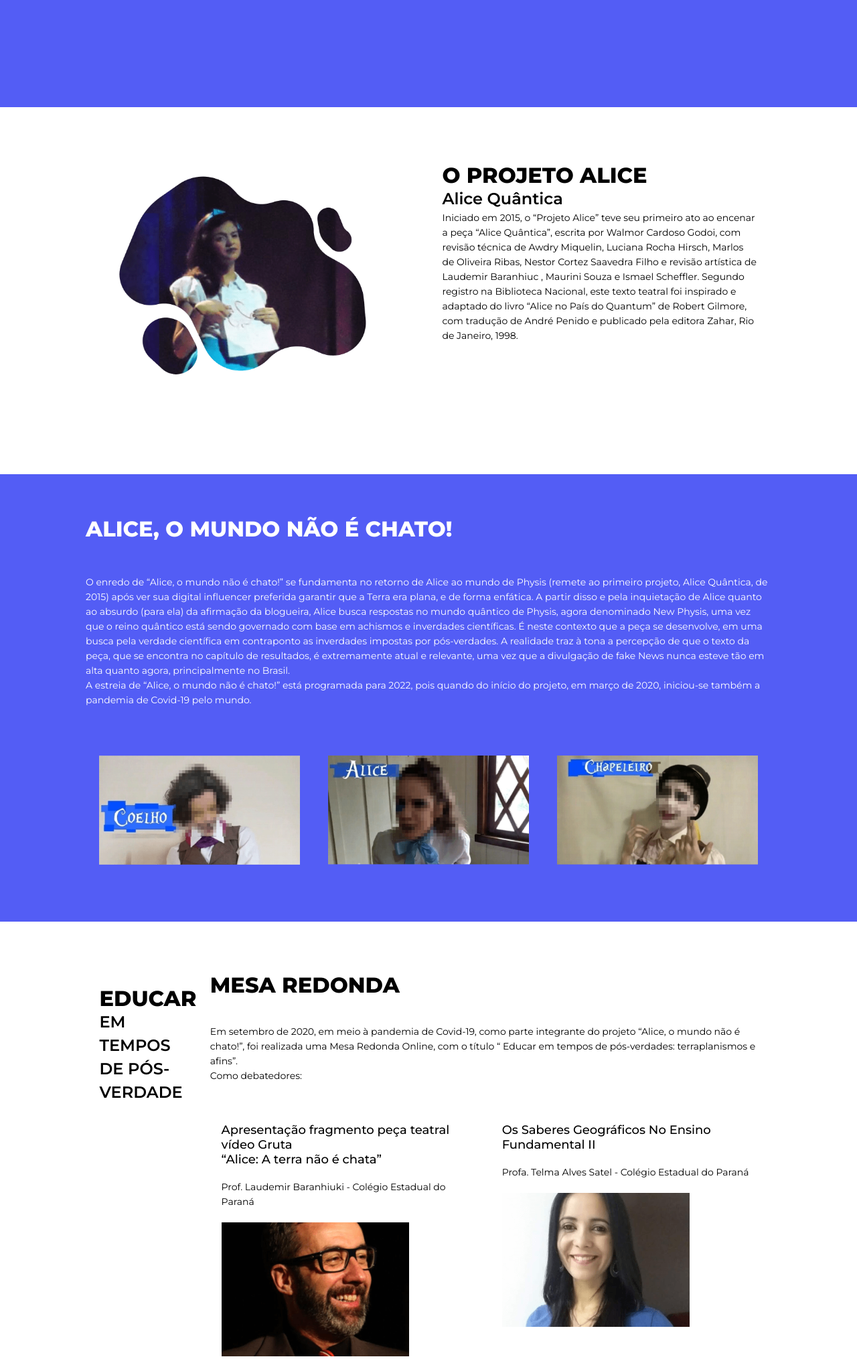
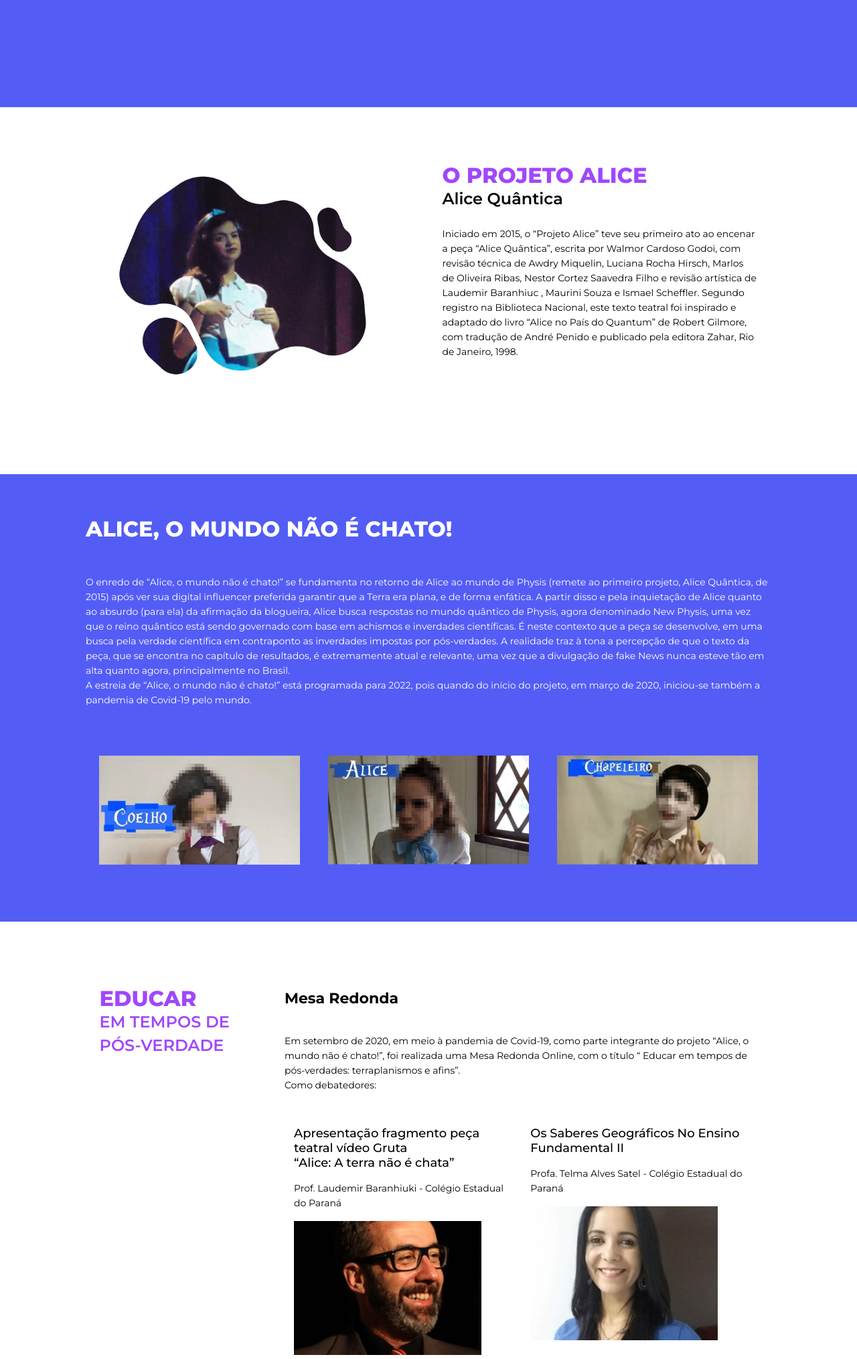
Before and after one commit to tocrossbridge/website-alice-quantica, a PHP site: page / in a window 1280 px wide. Shown: the part 640-2669 px from the top of the page at 67% size. Run offline with PHP 8.4, Linux system fonts and the light colour scheme.

Commit message:
style: titles 1. Changed color of this titles: - alice project - round table - pedagogical title - gallery - partners
2. Created class col-md-9 with 75% of width

```diff
--- a/index.html
+++ b/index.html
@@ -65,9 +65,9 @@
           data-aos-offset="300"
           data-aos-easing="ease-in-sine"
         >
-          <p class="title">O PROJETO ALICE</p>
+          <p class="title title--purple">O PROJETO ALICE</p>
           <p class="title--down">Alice Quântica</p>
-          <p>
+          <p class="mt-5">
             Iniciado em 2015, o “Projeto Alice” teve seu primeiro ato ao encenar a peça “Alice
             Quântica”, escrita por Walmor Cardoso Godoi, com revisão técnica de Awdry Miquelin,
             Luciana Rocha Hirsch, Marlos de Oliveira Ribas, Nestor Cortez Saavedra Filho e revisão
@@ -121,8 +121,8 @@
           data-aos-offset="300"
           data-aos-easing="ease-in-sine"
         >
-          <p class="title">EDUCAR</p>
-          <p class="title--down">EM TEMPOS DE PÓS-VERDADE</p>
+          <p class="title title--purple">EDUCAR</p>
+          <p class="title--down title--purple">EM TEMPOS DE PÓS-VERDADE</p>
         </div>
 
         <div
@@ -131,7 +131,7 @@
           data-aos-offset="300"
           data-aos-easing="ease-in-sine"
         >
-          <p class="title pb-5">Mesa Redonda</p>
+          <p class="title-sub pb-5">Mesa Redonda</p>
           <p>
             Em setembro de 2020, em meio à pandemia de Covid-19, como parte integrante do projeto
             “Alice, o mundo não é chato!”, foi realizada uma Mesa Redonda Online, com o título “
@@ -245,7 +245,7 @@
 
     <!-- pedagogical guide -->
     <div class="container mt-5 mb-5">
-      <p class="title mb-5">Guia pedagógico</p>
+      <p class="title title--purple mb-5">Guia pedagógico</p>
       <p>
         Professores e alunos: Este guia pedagógico foi concebido para o acompanhamento pari-passo do
         texto da peça “Alice, o mundo não é chato!”, que poderá subsidiar um melhor entendimento dos
@@ -281,14 +281,14 @@
 
     <!-- gallery -->
     <div class="container mt-5 mb-5">
-      <p class="title">Galeria</p>
+      <p class="title title--purple">Galeria</p>
       <!-- TODO: gallery -->
     </div>
 
     <!-- partners -->
     <div class="partners">
       <div class="container mt-5 mb-5">
-        <p class="title mb-5">Parceiros</p>
+        <p class="title title--purple mb-5">Parceiros</p>
         <div class="partners__carousel">
           <div>
             <img
--- a/src/css/main.css
+++ b/src/css/main.css
@@ -117,6 +117,7 @@ p{
 .pl-2{padding-left: 2%;}
 .pb-2{padding-bottom: 2%;}
 
+.col-md-9{ width: 75%; margin: 2%; }
 .col-md-6{ width: 50%; margin: 2%; }
 .col-md-3{ width: 25%; margin: 2%; }
 
@@ -126,6 +127,10 @@ p{
     line-height: 35px;
     text-transform: uppercase;
 }
+
+.title--purple{color: #A047FC;}
+.title--black{color: #212121;}
+
 .title--upper{
     font-size: 28px;
     font-weight: 300;
@@ -134,6 +139,12 @@ p{
 .title--down{
     font-size: 24px;
     font-weight: 600;
+    line-height: 35px;
+}
+
+.title-sub{
+    font-size: 22px;
+    font-weight: 700;
     line-height: 35px;
 }
 
```
